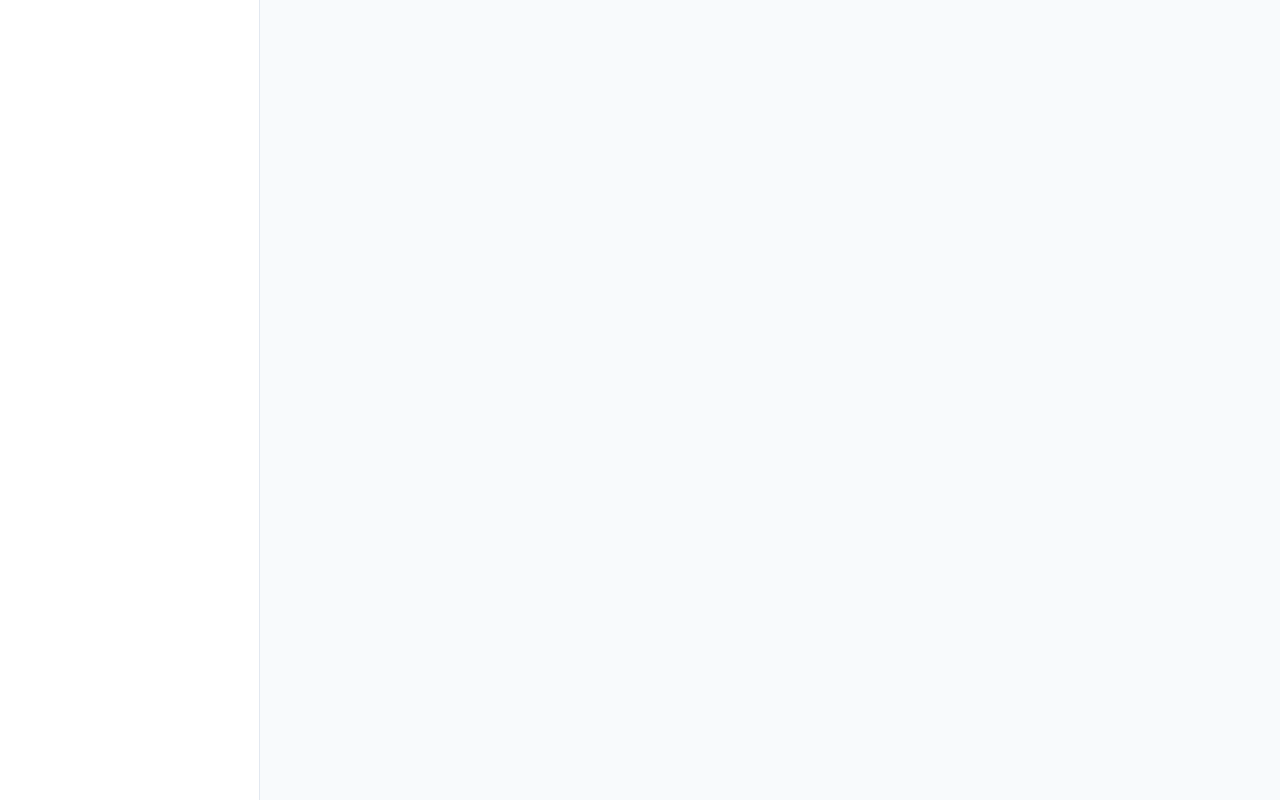
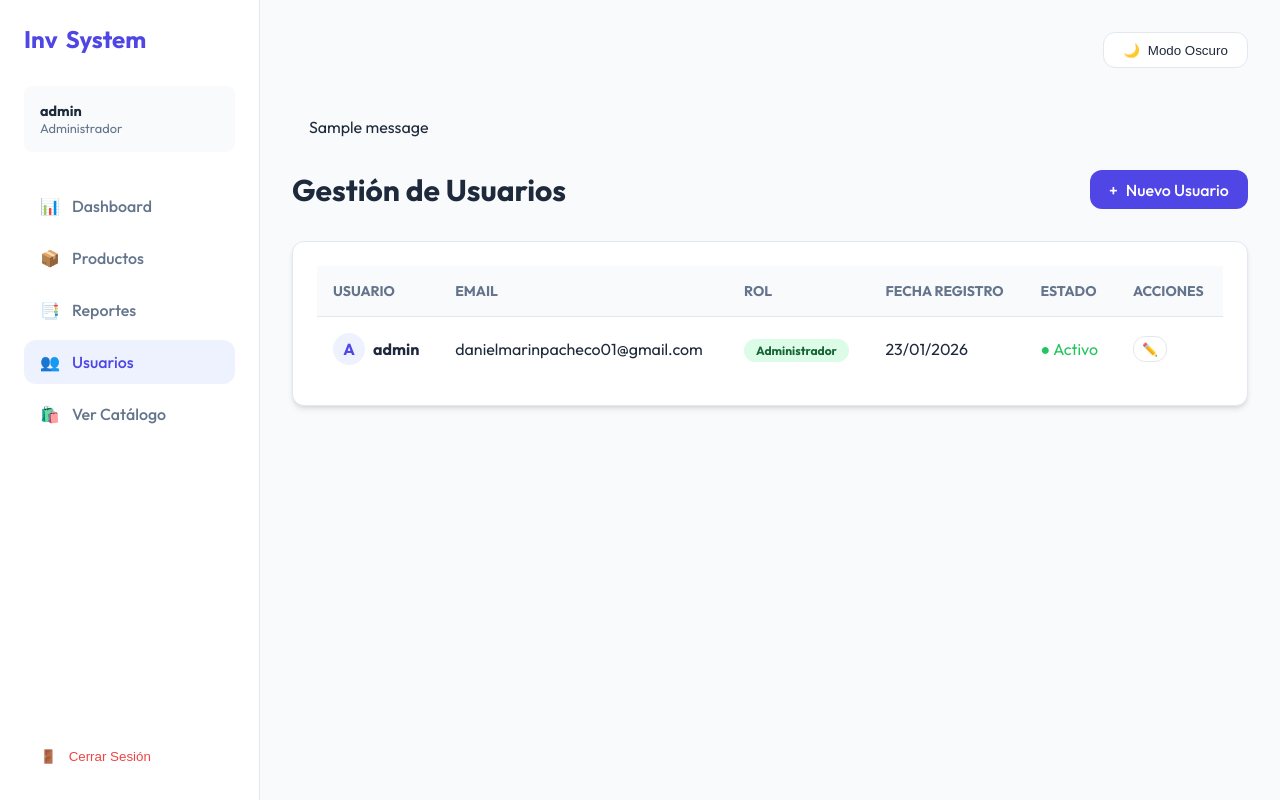
Before and after one commit to DanielMarinSysDev/Proyecto-Electiva, a Django app: page /usuarios/ in a window 1280 px wide. Before the commit the page is empty. Run offline with Django 5.2, Linux system fonts and the light colour scheme; a user stored in the database is signed in; data comes from the database, SQL or seed files in the repository; tables that the repository leaves empty hold one stand-in row (values such as "Sample post"); one stand-in notice (Sample message) is shown.

Commit message:
fix: restore base.html blocks, add login favicons, fix catalog dark mode

```diff
--- a/sistema_inventario/inventario_web/core/templates/core/base.html
+++ b/sistema_inventario/inventario_web/core/templates/core/base.html
@@ -343,10 +343,83 @@
 
 <body>
     <nav class="sidebar">
-        <!-- ... (existing sidebar content) ... -->
+        <div class="brand">
+            Inv<span>System</span>
+        </div>
+
+        <div style="margin-bottom: 2rem; padding: 1rem; background: var(--background); border-radius: 0.5rem;">
+            <div style="font-weight: 600; font-size: 0.9rem;">{{ user.username }}</div>
+            <div style="font-size: 0.8rem; color: var(--text-muted);">
+                {% if user.is_superuser %}Administrador{% else %}Usuario{% endif %}
+            </div>
+        </div>
+
+        <ul class="nav-links">
+            <li class="nav-item">
+                <a href="{% url 'dashboard' %}"
+                    class="nav-link {% if request.resolver_match.url_name == 'dashboard' %}active{% endif %}">
+                    <span>📊</span> Dashboard
+                </a>
+            </li>
+            <li class="nav-item">
+                <a href="{% url 'lista_productos' %}"
+                    class="nav-link {% if 'productos' in request.path %}active{% endif %}">
+                    <span>📦</span> Productos
+                </a>
+            </li>
+            <li class="nav-item">
+                <a href="{% url 'reportes' %}" class="nav-link {% if 'reportes' in request.path %}active{% endif %}">
+                    <span>📑</span> Reportes
+                </a>
+            </li>
+            {% if user.is_superuser %}
+            <li class="nav-item">
+                <a href="{% url 'lista_usuarios' %}"
+                    class="nav-link {% if 'usuarios' in request.path %}active{% endif %}">
+                    <span>👥</span> Usuarios
+                </a>
+            </li>
+            {% endif %}
+            <li class="nav-item" style="margin-top: auto;">
+                <a href="{% url 'public_catalog' %}" class="nav-link" target="_blank">
+                    <span>🛍️</span> Ver Catálogo
+                </a>
+            </li>
+        </ul>
+
+        <div style="margin-top: auto;">
+            <form action="{% url 'logout' %}" method="post">
+                {% csrf_token %}
+                <button type="submit" class="nav-link"
+                    style="width: 100%; border: none; background: none; cursor: pointer; color: var(--danger);">
+                    <span>🚪</span> Cerrar Sesión
+                </button>
+            </form>
+        </div>
     </nav>
+
     <main class="main-content">
-        <!-- ... (existing main content) ... -->
+        <header class="header">
+            <div class="page-title">
+                {% block page_title %}{% endblock %}
+            </div>
+            <div class="user-menu">
+                <button onclick="toggleTheme()" class="btn btn-outline">
+                    <span id="theme-icon">🌙</span> <span id="theme-text">Modo Oscuro</span>
+                </button>
+            </div>
+        </header>
+
+        {% if messages %}
+        {% for message in messages %}
+        <div class="alert {% if message.tags == 'error' %}alert-error{% else %}alert-{{ message.tags }}{% endif %}">
+            {{ message }}
+        </div>
+        {% endfor %}
+        {% endif %}
+
+        {% block content %}
+        {% endblock %}
     </main>
     {% block extra_js %}{% endblock %}
 
```
Also changed, not shown: sistema_inventario/inventario_web/core/templates/core/login.html (+8 -0 lines), sistema_inventario/inventario_web/core/templates/core/public_catalog.html (+20 -0 lines).
